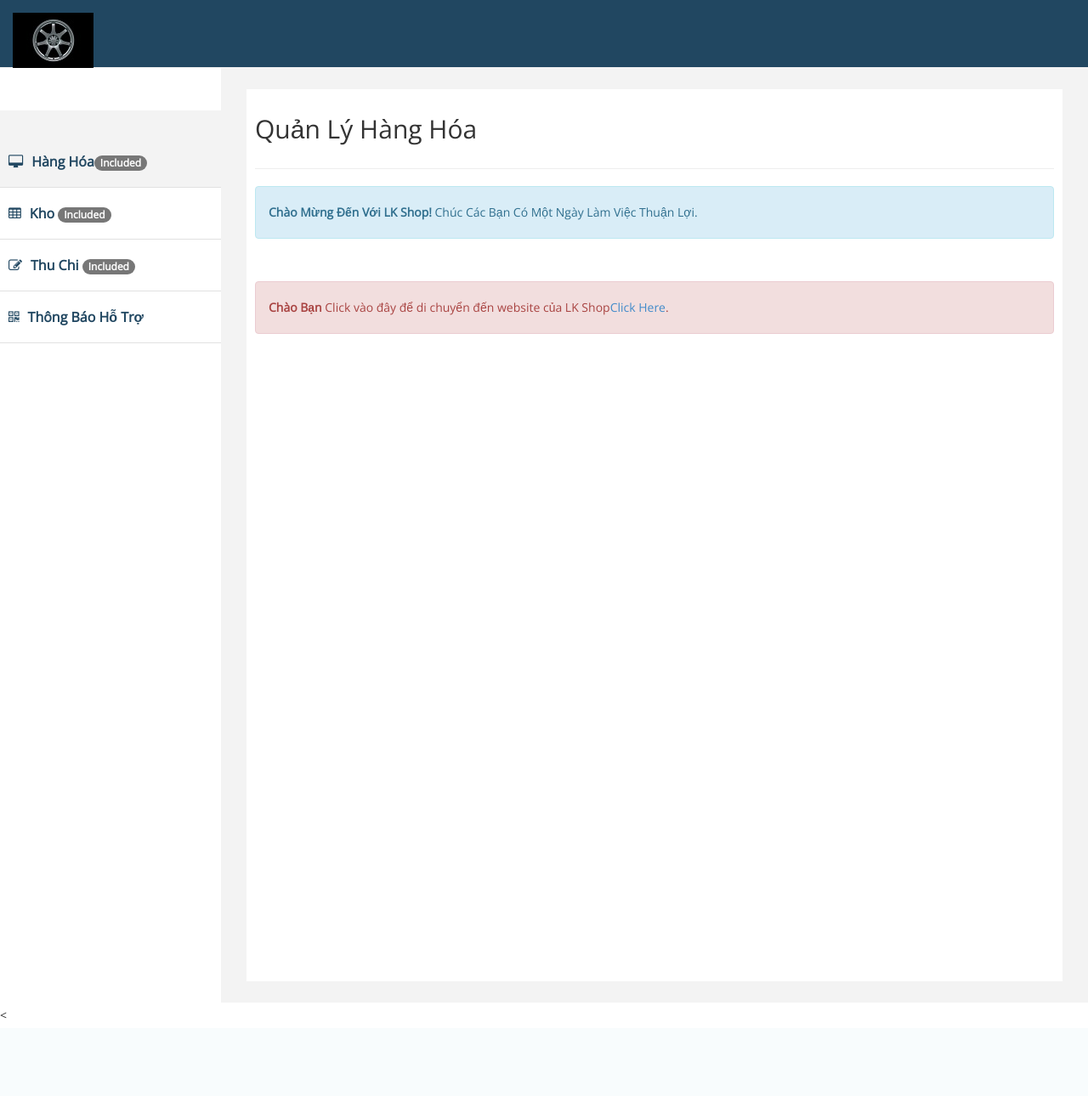
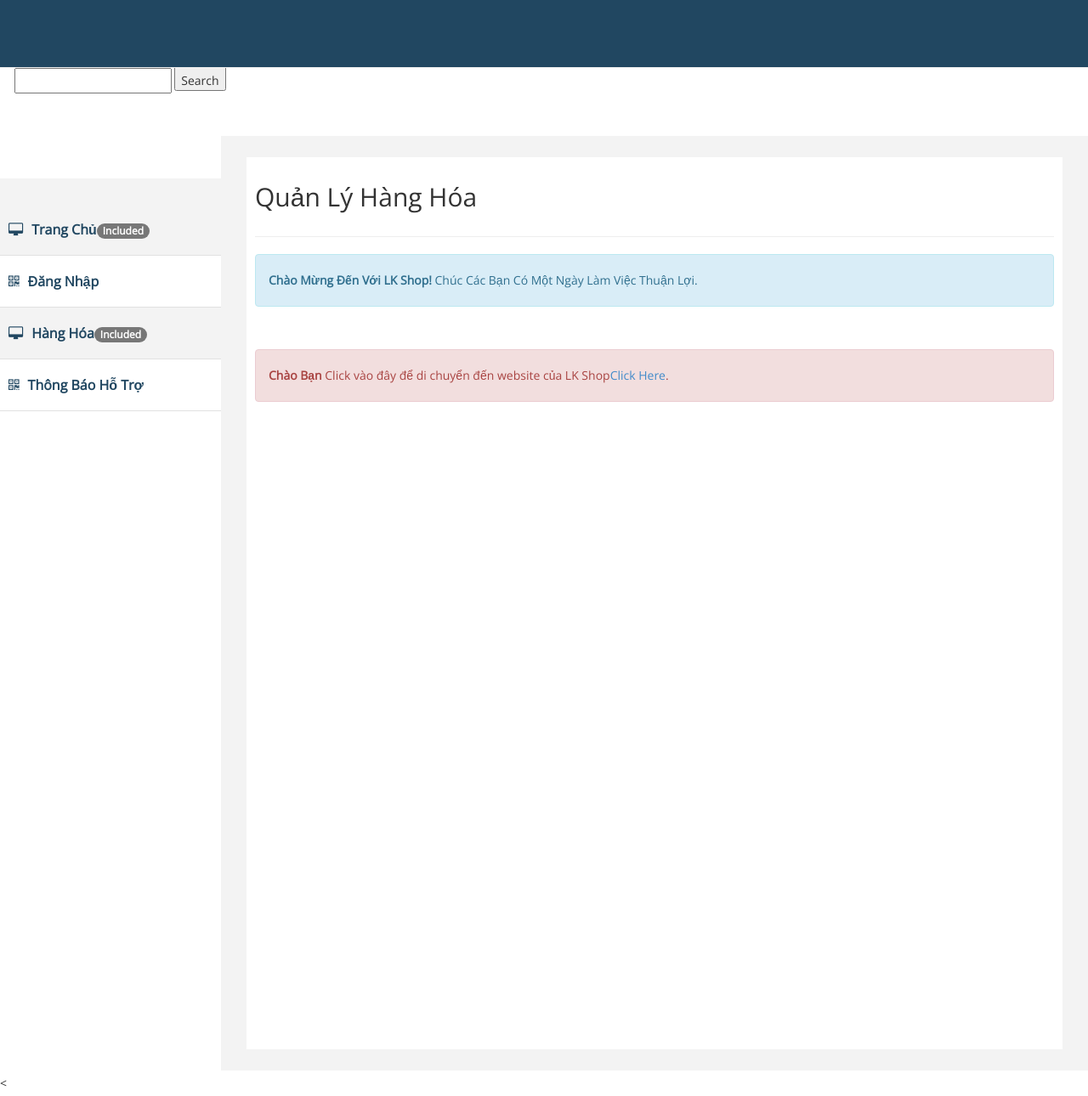
Before and after one commit to minhluanc3kt/quanlybanhang, a PHP site: page / in a window 1280 px wide. Shown: the whole page at 85% size. Before the commit the page ends 1199 px from the top, so only its background shows below. Run offline with PHP 8.4, Linux system fonts and the light colour scheme.

Commit message:
final code

```diff
--- a/header.php
+++ b/header.php
@@ -16,6 +16,21 @@
 <body>
 
 
+    <div id="fh5co-main">
+    <div id="search" style="text-align: right;">
+  <form class="searchform" action="search.php" methog="get">
+    <i class="fa fa-search" aria-hidden="true" style="color: white"></i>
+    <input type="text" name="search" style="height: 30px;">
+    <input class="searchsubmit" type="submit" value="Search" style="height: 30px;">
+    </form>
+</div>
+
+
+    <form class="searchform" action="search.php" methog="get">
+    <i class="fa fa-search" aria-hidden="true" style="color: white"></i>
+    <input type="text" name="search" style="height: 30px;">
+    <input class="searchsubmit" type="submit" value="Search" style="height: 30px;">
+    </form>
 
     <div id="wrapper">
          <div class="navbar navbar-inverse navbar-fixed-top">
@@ -27,7 +42,7 @@
                         <span class="icon-bar"></span>
                     </button>
                     <a class="navbar-brand" href="index.php">
-                        <img src="assets/img/logo.png" />
+
 
                     </a>
 
@@ -39,10 +54,20 @@
                 </span>
             </div>
         </div>
+
         <!-- /. NAV TOP  -->
         <nav class="navbar-default navbar-side" role="navigation">
             <div class="sidebar-collapse">
                 <ul class="nav" id="main-menu">
+
+
+                    <li class="active-link">
+                        <a href="index.php" ><i class="fa fa-desktop "></i>Trang Chủ<span class="badge">Included</span></a>
+                    </li>
+
+                     <li>
+                        <a href="login_form.php"><i class="fa fa-qrcode "></i>Đăng Nhập</a>
+                    </li>
 
 
 
@@ -52,16 +77,13 @@
 
 
                     <li>
-                        <a href="ui.html"><i class="fa fa-table "></i>Kho  <span class="badge">Included</span></a>
-                    </li>
-                    <li>
-                        <a href="blank.html"><i class="fa fa-edit "></i>Thu Chi  <span class="badge">Included</span></a>
+                        <a href="thongbao.php"><i class="fa fa-qrcode "></i>Thông Báo Hỗ Trợ</a>
                     </li>
 
 
-                    <li>
-                        <a href="#"><i class="fa fa-qrcode "></i>Thông Báo Hỗ Trợ</a>
-                    </li>
+
+
+
 
 
 
```
Also changed, not shown: check_login_a.php (added, +21 -0 lines), check_login_home.php (added, +25 -0 lines), products.php (+6 -3 lines), assets/img/logo.png (deleted), images/2018-05-23_18_47_10dia-galfer-f1-long-den-size-220mm-ss-galfer-1515052137.JPG (added), images/20180523184626nhot-wolver-racing-synthetic-10w40-492-slide-products-5853a1aff3db9.jpg (added), images/20180523184809dia-galfer-f1-long-den-size-220mm-ss-galfer-1515052137.JPG (added), images/20180523184912Shell-Advance-AX5-15W40-1L.jpg (added), images/20180523185001lop-xe-may-va-nhung-dieu-chung-ta-can-nen-biet-31-1387335453-52b10f1d96cae.jpg (added), images/20180523185129phuoc-yss-nice-u-box-335-162-slide-55c71ada5668b.JPG (added), images/20180523185208phuoc-yss-hybrid-s222-dtg-dendo-dung-cho-xe-ab125-182-slide-products-55d5949d8644f.JPG (added).
